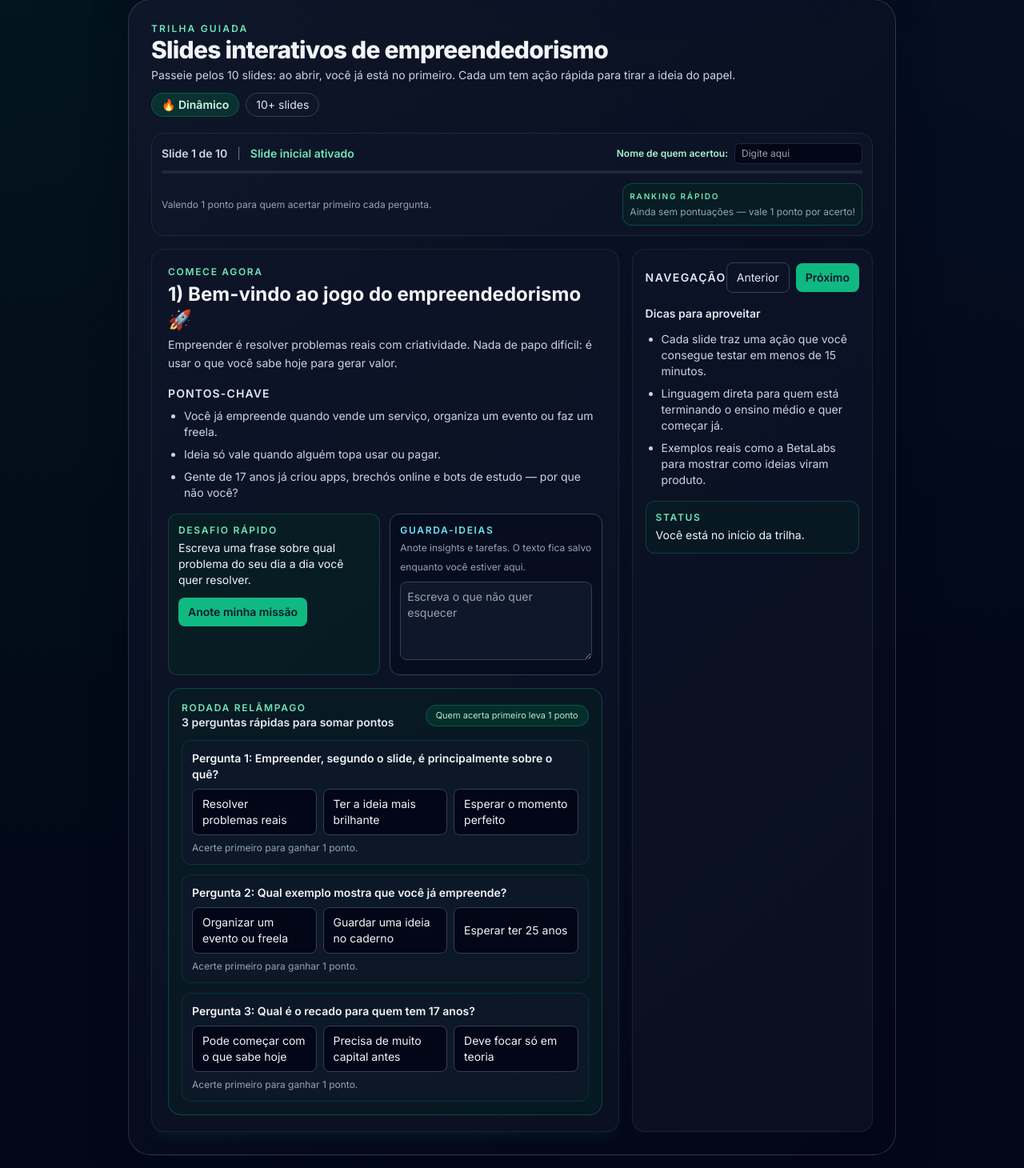
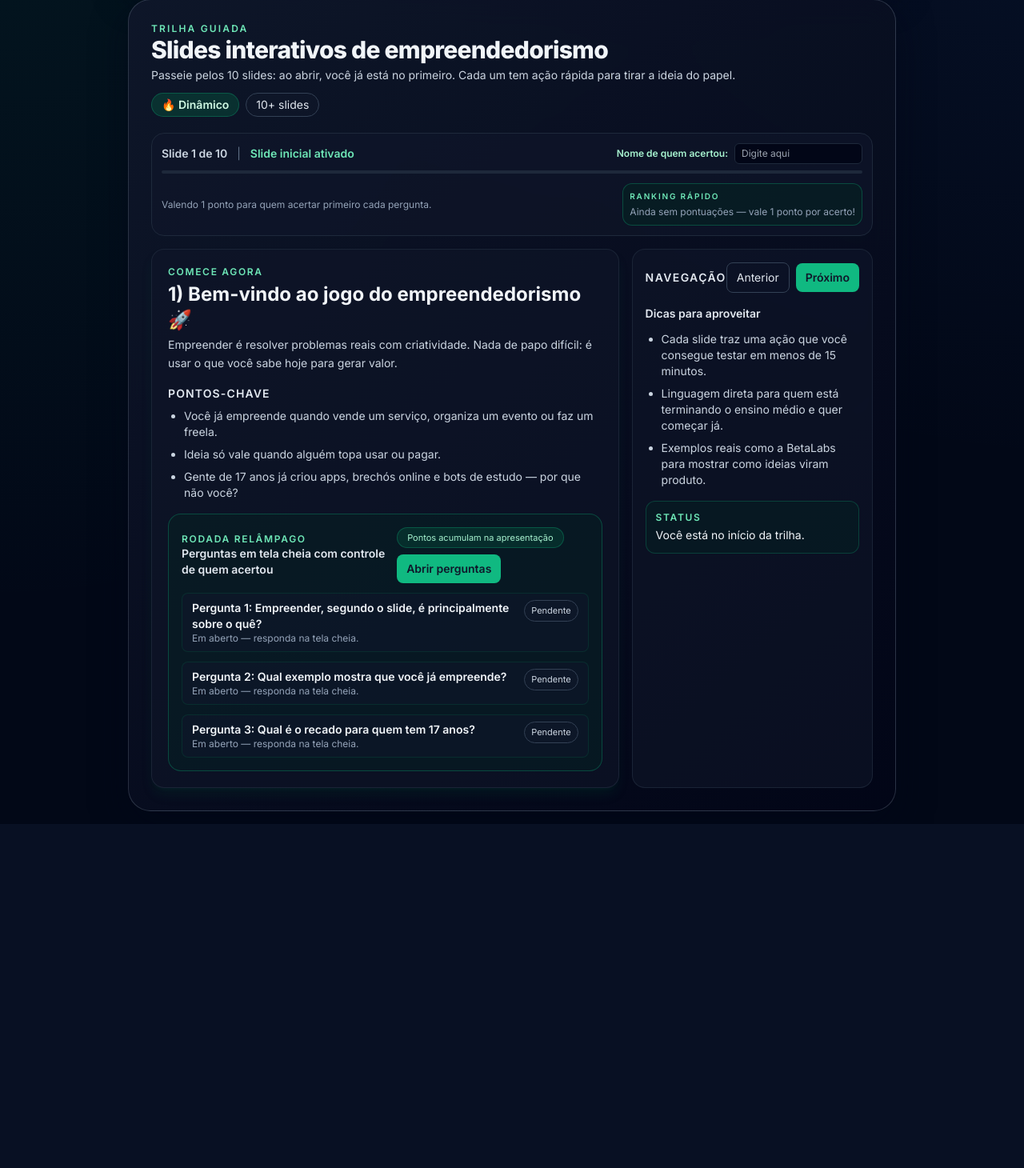
Before and after one commit to gabellini/financas, a PHP site: page /empreendedorismo.php in a window 1280 px wide. Shown: the part 131-1591 px from the top of the page at 80% size. After the commit the page ends 1161 px from the top, so only its background shows below. Run offline with PHP 8.4, Linux system fonts and the light colour scheme; some libraries are stand-ins or nearby versions.

Commit message:
Add fullscreen question flow with cumulative ranking

```diff
--- a/empreendedorismo.php
+++ b/empreendedorismo.php
@@ -87,25 +87,16 @@
               <h4 class="text-sm font-semibold text-slate-200 uppercase tracking-[0.08em]">Pontos-chave</h4>
               <ul id="slideBullets" class="mt-2 space-y-2 list-disc ml-5 text-slate-300 text-sm"></ul>
             </div>
-            <div class="grid grid-cols-1 sm:grid-cols-2 gap-3">
-              <div class="p-3 rounded-xl border border-emerald-500/25 bg-emerald-950/40">
-                <div class="text-xs uppercase tracking-[0.14em] text-emerald-300 font-semibold">Desafio rápido</div>
-                <p id="slideAction" class="text-sm text-slate-100 mt-1">Ação prática do slide.</p>
-                <button id="actionButton" class="mt-3 inline-flex items-center gap-2 px-3 py-2 rounded-lg bg-emerald-500 text-slate-900 font-semibold text-sm hover:bg-emerald-400 transition">Marcar como concluído</button>
-              </div>
-              <div class="p-3 rounded-xl border border-slate-700 bg-slate-950/40 space-y-2">
-                <div class="text-xs uppercase tracking-[0.14em] text-cyan-300 font-semibold">Guarda-ideias</div>
-                <label for="anotacoes" class="text-xs text-slate-400">Anote insights e tarefas. O texto fica salvo enquanto você estiver aqui.</label>
-                <textarea id="anotacoes" class="w-full mt-1 rounded-lg bg-slate-900 border border-slate-700 text-slate-100 text-sm p-2 focus:outline-none focus:ring-2 focus:ring-emerald-500" rows="4" placeholder="Escreva o que não quer esquecer"></textarea>
-              </div>
-            </div>
             <div class="p-4 rounded-2xl border border-emerald-500/30 bg-emerald-950/30 space-y-3">
-              <div class="flex items-center justify-between gap-2">
+              <div class="flex flex-col gap-3 sm:flex-row sm:items-center sm:justify-between">
                 <div>
                   <p class="text-xs uppercase tracking-[0.14em] text-emerald-300 font-semibold">Rodada relâmpago</p>
-                  <p class="text-sm text-slate-200 font-semibold">3 perguntas rápidas para somar pontos</p>
+                  <p class="text-sm text-slate-200 font-semibold">Perguntas em tela cheia com controle de quem acertou</p>
                 </div>
-                <span class="text-[11px] text-emerald-200 bg-emerald-900/40 border border-emerald-500/30 px-3 py-1 rounded-full">Quem acerta primeiro leva 1 ponto</span>
+                <div class="flex flex-wrap items-center gap-2">
+                  <span class="text-[11px] text-emerald-200 bg-emerald-900/40 border border-emerald-500/30 px-3 py-1 rounded-full">Pontos acumulam na apresentação</span>
+                  <button id="openQuestions" class="inline-flex items-center gap-2 px-3 py-2 rounded-lg bg-emerald-500 text-slate-900 font-semibold text-sm hover:bg-emerald-400 transition">Abrir perguntas</button>
+                </div>
               </div>
               <div id="questionsList" class="space-y-3"></div>
             </div>
@@ -135,6 +126,19 @@
         </div>
       </div>
     </section>
+  </div>
+
+  <div id="questionModal" class="fixed inset-0 bg-slate-950/90 backdrop-blur-lg hidden z-40">
+    <div class="max-w-5xl mx-auto p-4 h-full flex flex-col">
+      <div class="flex items-center justify-between pb-3 border-b border-slate-800">
+        <div>
+          <p class="text-xs uppercase tracking-[0.14em] text-emerald-300 font-semibold">Perguntas em tela cheia</p>
+          <h4 id="modalSlideLabel" class="text-lg font-bold">Slide</h4>
+        </div>
+        <button id="closeModal" class="inline-flex items-center gap-2 px-3 py-2 rounded-lg border border-slate-700 text-slate-200 hover:border-emerald-400 hover:text-emerald-100 transition text-sm">Fechar</button>
+      </div>
+      <div id="modalQuestions" class="overflow-y-auto mt-4 space-y-4 flex-1 pr-1"></div>
+    </div>
   </div>
 
   <script>
@@ -447,25 +451,22 @@
     const slideLabel = document.getElementById('slideLabel');
     const slideProgress = document.getElementById('slideProgress');
     const slideTag = document.getElementById('slideTag');
-    const slideAction = document.getElementById('slideAction');
     const slideMood = document.getElementById('slideMood');
     const statusInfo = document.getElementById('statusInfo');
-    const actionButton = document.getElementById('actionButton');
     const prevSlide = document.getElementById('prevSlide');
     const nextSlide = document.getElementById('nextSlide');
-    const anotacoes = document.getElementById('anotacoes');
     const questionsList = document.getElementById('questionsList');
     const leaderboardList = document.getElementById('leaderboardList');
     const studentNameInput = document.getElementById('studentName');
+    const openQuestionsBtn = document.getElementById('openQuestions');
+    const questionModal = document.getElementById('questionModal');
+    const closeModal = document.getElementById('closeModal');
+    const modalQuestions = document.getElementById('modalQuestions');
+    const modalSlideLabel = document.getElementById('modalSlideLabel');
 
     let current = 0;
     let placar = {};
-
-    const saveNotes = () => localStorage.setItem('empreendedorismo-notes', anotacoes.value);
-    const loadNotes = () => {
-      const saved = localStorage.getItem('empreendedorismo-notes');
-      if (saved) anotacoes.value = saved;
-    };
+    const questionStates = {};
 
     const saveScores = () => localStorage.setItem('empreendedorismo-placar', JSON.stringify(placar));
 
@@ -505,11 +506,15 @@
       updateLeaderboard();
     };
 
-    const registrarPonto = () => {
-      let nome = studentNameInput.value.trim();
-      if (!nome) {
-        nome = (prompt('Digite o nome de quem acertou primeiro:') || '').trim();
-      }
+    const solicitarNome = () => {
+      const sugestao = studentNameInput.value.trim();
+      const nome = (prompt('Digite o nome de quem acertou:', sugestao || '') || '').trim();
+      if (!nome) return null;
+      studentNameInput.value = nome;
+      return nome;
+    };
+
+    const registrarPonto = (nome) => {
       if (!nome) return;
       const chave = nome.toLowerCase();
       if (!placar[chave]) {
@@ -517,57 +522,114 @@
       }
       if (!placar[chave].nome) placar[chave].nome = nome;
       placar[chave].pontos += 1;
-      studentNameInput.value = nome;
       saveScores();
       updateLeaderboard();
     };
 
-    const renderQuestions = (questions) => {
+    const ensureQuestionState = (index) => {
+      if (!questionStates[index]) {
+        questionStates[index] = (slides[index].perguntas || []).map(() => ({ answered: false, vencedor: '' }));
+      }
+      return questionStates[index];
+    };
+
+    const renderQuestionSummary = () => {
+      const questions = slides[current].perguntas || [];
+      const states = ensureQuestionState(current);
       questionsList.innerHTML = '';
+
+      if (!questions.length) {
+        const p = document.createElement('p');
+        p.textContent = 'Este slide não possui perguntas.';
+        p.className = 'text-sm text-slate-400';
+        questionsList.appendChild(p);
+        return;
+      }
+
       questions.forEach((question, idx) => {
         const card = document.createElement('div');
-        card.className = 'border border-emerald-800/40 bg-slate-900/70 rounded-xl p-3 space-y-2';
+        card.className = 'flex items-start justify-between gap-3 rounded-lg border border-emerald-900/40 bg-slate-900/60 px-3 py-2';
+        const info = document.createElement('div');
         const title = document.createElement('p');
         title.className = 'text-sm font-semibold text-slate-100';
         title.textContent = `Pergunta ${idx + 1}: ${question.enunciado}`;
         const status = document.createElement('p');
         status.className = 'text-xs text-slate-400';
-        status.textContent = 'Acerte primeiro para ganhar 1 ponto.';
+
+        if (states[idx].answered) {
+          status.textContent = `Respondida por ${states[idx].vencedor}.`;
+          status.classList.add('text-emerald-300', 'font-semibold');
+        } else {
+          status.textContent = 'Em aberto — responda na tela cheia.';
+        }
+        info.append(title, status);
+
+        const badge = document.createElement('span');
+        badge.className = `text-[11px] px-2 py-1 rounded-full border ${states[idx].answered ? 'border-emerald-400 text-emerald-200 bg-emerald-900/50' : 'border-slate-700 text-slate-300 bg-slate-900/70'}`;
+        badge.textContent = states[idx].answered ? 'Respondida' : 'Pendente';
+
+        card.append(info, badge);
+        questionsList.appendChild(card);
+      });
+    };
+
+    const renderModalQuestions = () => {
+      const slide = slides[current];
+      const questions = slide.perguntas || [];
+      const states = ensureQuestionState(current);
+      modalSlideLabel.textContent = `${slide.titulo} — ${questions.length} pergunta${questions.length === 1 ? '' : 's'}`;
+      modalQuestions.innerHTML = '';
+
+      questions.forEach((question, idx) => {
+        const wrapper = document.createElement('div');
+        wrapper.className = 'border border-emerald-800/40 bg-slate-900/70 rounded-xl p-4 space-y-3';
+
+        const header = document.createElement('div');
+        header.className = 'flex items-start justify-between gap-3';
+        const title = document.createElement('p');
+        title.className = 'text-base font-semibold text-slate-100';
+        title.textContent = `Pergunta ${idx + 1}: ${question.enunciado}`;
+        const status = document.createElement('span');
+        status.className = `text-[11px] px-2 py-1 rounded-full border ${states[idx].answered ? 'border-emerald-400 text-emerald-200 bg-emerald-900/50' : 'border-slate-700 text-slate-300 bg-slate-900/70'}`;
+        status.textContent = states[idx].answered ? `Respondida por ${states[idx].vencedor}` : 'Aguardando resposta';
+        header.append(title, status);
 
         const optionsWrapper = document.createElement('div');
         optionsWrapper.className = 'grid grid-cols-1 sm:grid-cols-3 gap-2';
-        let respondida = false;
 
         question.opcoes.forEach((option) => {
           const btn = document.createElement('button');
           btn.textContent = option;
           btn.className = 'w-full text-left px-3 py-2 rounded-lg border border-slate-700 bg-slate-950 hover:border-emerald-500 hover:text-emerald-100 text-sm transition';
+
+          if (states[idx].answered) {
+            btn.disabled = true;
+            btn.classList.add('opacity-60');
+            if (option === question.correta) {
+              btn.classList.add('border-emerald-400', 'text-emerald-200');
+            }
+          }
+
           btn.addEventListener('click', () => {
-            if (respondida) return;
+            if (states[idx].answered) return;
             if (option === question.correta) {
-              respondida = true;
-              status.textContent = 'Acertou! +1 ponto registrado para quem respondeu.';
-              status.className = 'text-xs text-emerald-300 font-semibold';
-              registrarPonto();
-              optionsWrapper.querySelectorAll('button').forEach((button) => {
-                button.disabled = true;
-                button.classList.add('opacity-60');
-                if (button.textContent === option) {
-                  button.classList.add('border-emerald-400', 'text-emerald-200');
-                }
-              });
+              const nome = solicitarNome();
+              if (!nome) return;
+              states[idx] = { answered: true, vencedor: nome };
+              registrarPonto(nome);
+              renderQuestionSummary();
+              renderModalQuestions();
             } else {
               btn.disabled = true;
               btn.classList.add('line-through', 'opacity-50', 'border-amber-400', 'text-amber-200');
-              status.textContent = 'Resposta eliminada, outra pessoa pode tentar!';
-              status.className = 'text-xs text-amber-300 font-semibold';
             }
           });
+
           optionsWrapper.appendChild(btn);
         });
 
-        card.append(title, optionsWrapper, status);
-        questionsList.appendChild(card);
+        wrapper.append(header, optionsWrapper);
+        modalQuestions.appendChild(wrapper);
       });
     };
 
@@ -577,7 +639,6 @@
       slideTitle.textContent = slide.titulo;
       slideSummary.textContent = slide.resumo;
       slideTag.textContent = slide.tag;
-      slideAction.textContent = slide.acao;
       slideMood.textContent = slide.humor;
       slideBullets.innerHTML = '';
       slide.bullets.forEach((item) => {
@@ -588,26 +649,23 @@
       slideLabel.textContent = `Slide ${current + 1} de ${slides.length}`;
       const pct = (current / (slides.length - 1)) * 100;
       slideProgress.style.width = `${pct}%`;
-      statusInfo.textContent = current === 0 ? 'Você está no início da trilha.' : current + 1 === slides.length ? 'Último slide: hora de executar!' : 'Continue avançando, cada slide é um passo.';
-      actionButton.textContent = slide.botao;
-      actionButton.dataset.done = 'false';
-      actionButton.classList.remove('bg-emerald-700');
-      actionButton.classList.add('bg-emerald-500');
-      renderQuestions(slide.perguntas || []);
+      statusInfo.textContent = current === 0 ? 'Você está no início da trilha.' : current + 1 === slides.length ? 'Último slide, hora de executar!' : 'Continue avançando, cada slide é um passo.';
+      ensureQuestionState(current);
+      renderQuestionSummary();
     };
-
-    actionButton.addEventListener('click', () => {
-      const done = actionButton.dataset.done === 'true';
-      actionButton.dataset.done = (!done).toString();
-      actionButton.textContent = done ? slides[current].botao : 'Concluído! ✅';
-      actionButton.classList.toggle('bg-emerald-700');
-    });
 
     prevSlide.addEventListener('click', () => renderSlide(current - 1));
     nextSlide.addEventListener('click', () => renderSlide(current + 1));
-    anotacoes.addEventListener('input', saveNotes);
+    openQuestionsBtn.addEventListener('click', () => {
+      renderModalQuestions();
+      questionModal.classList.remove('hidden');
+      document.body.classList.add('overflow-hidden');
+    });
+    closeModal.addEventListener('click', () => {
+      questionModal.classList.add('hidden');
+      document.body.classList.remove('overflow-hidden');
+    });
 
-    loadNotes();
     loadScores();
     renderSlide(0);
   </script>
```
